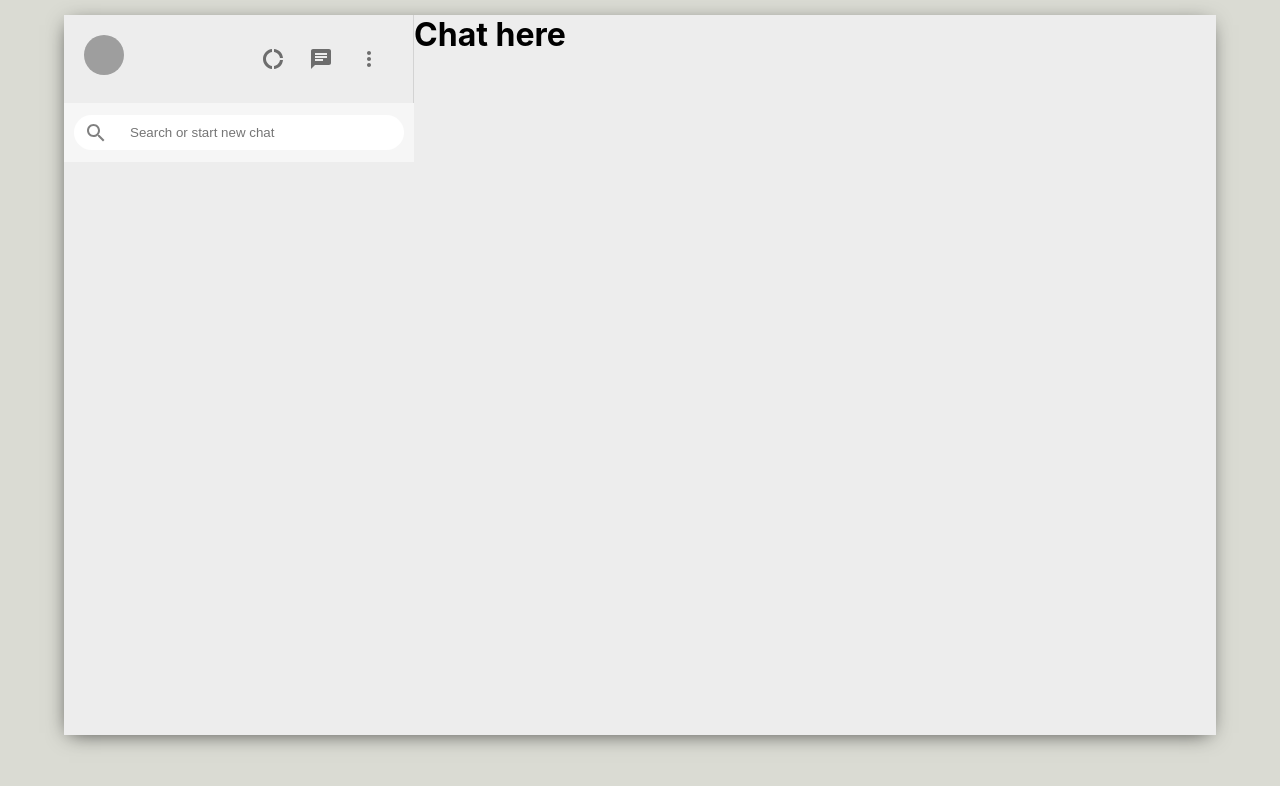
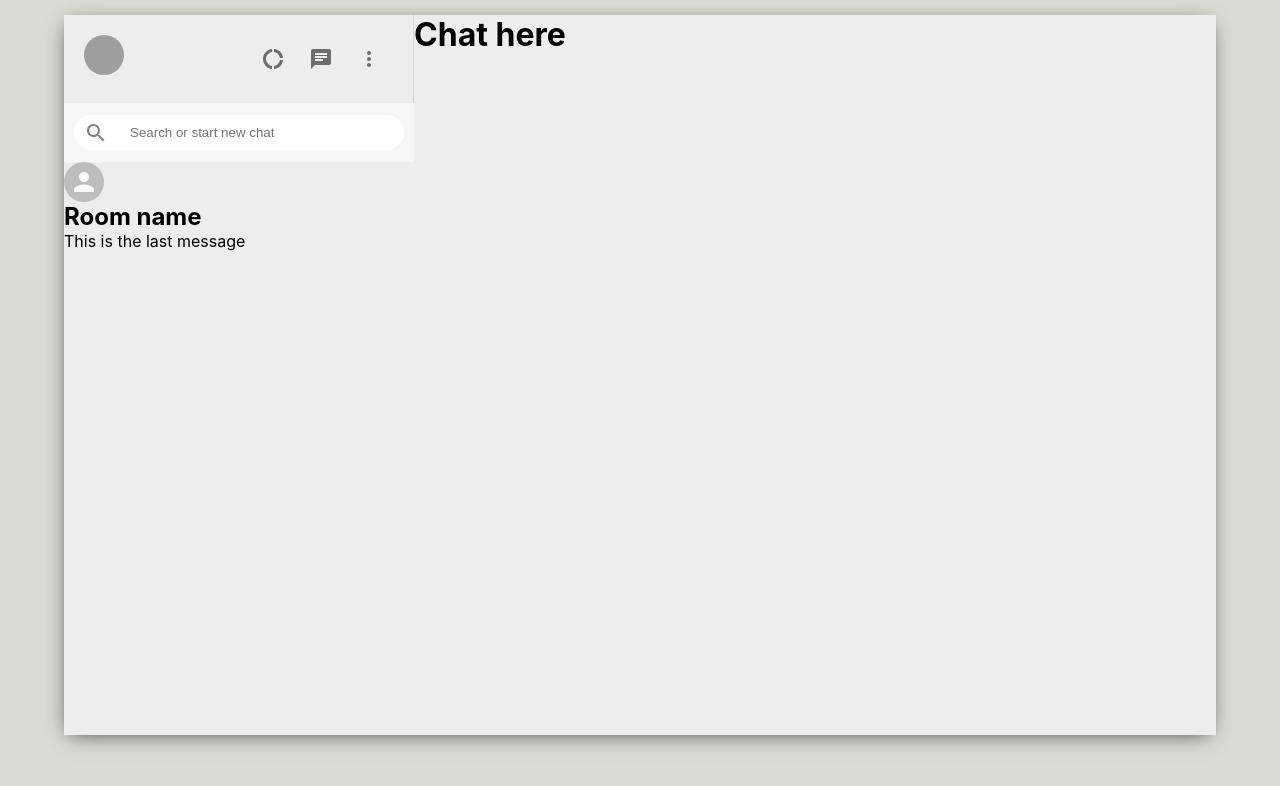
Before and after one commit to estherkimyunjung/LiveChat-Mern, a React (Create React App) app: page / in a window 1280 px wide. Shown: the top 786 px of the page. Built offline with nearby package versions, Linux system fonts and the light colour scheme; grey boxes are pictures that could not be loaded.

Commit message:
add sidebar chat component

```diff
--- a/src/Sidebar.js
+++ b/src/Sidebar.js
@@ -5,6 +5,7 @@
 import ChatIcon from "@material-ui/icons/Chat";
 import MoreVertIcon from "@material-ui/icons/MoreVert";
 import { SearchOutlined } from "@material-ui/icons";
+import SidebarChat from "./SidebarChat";
 
 function Sidebar() {
   return (
@@ -29,6 +30,9 @@
           <input type="text" placeholder="Search or start new chat" />
         </div>
       </div>
+      <div className="sidebar__chats">
+        <SidebarChat />
+      </div>
     </div>
   );
 }
--- /dev/null
+++ b/src/SidebarChat.js
@@ -0,0 +1,17 @@
+import React from "react";
+import { Avatar } from "@material-ui/core";
+import "./SidebarChat.css";
+
+function SidebarChat() {
+  return (
+    <div className="sidebarChat">
+      <Avatar />
+      <div className="sidebarChat__info">
+        <h2>Room name</h2>
+        <p>This is the last message</p>
+      </div>
+    </div>
+  );
+}
+
+export default SidebarChat;
```
Also changed, not shown: src/SidebarChat.css (added).
